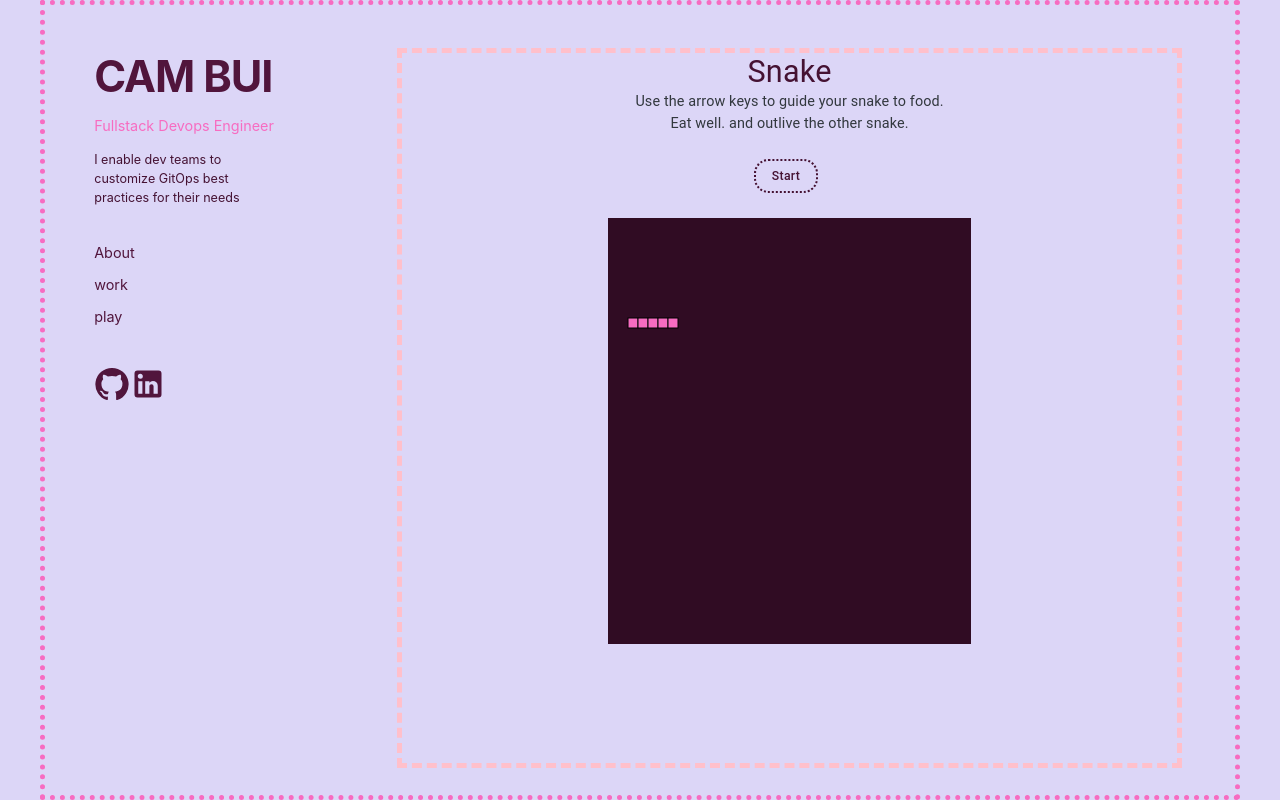
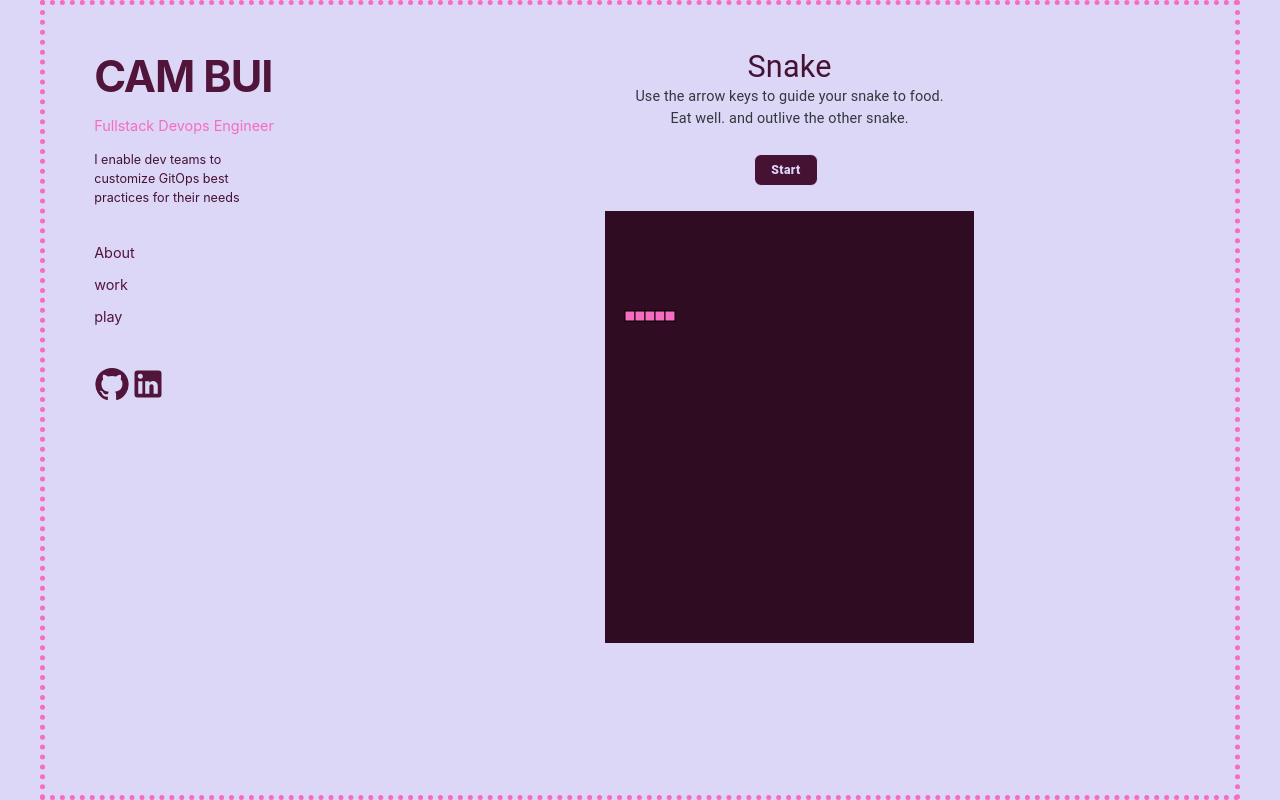
Before and after one commit to ncbui/portfolio, a React (Vite) app: page /play in a window 1280 px wide. Built offline with nearby package versions, Linux system fonts and the light colour scheme.

Commit message:
Update how buttons and Container for play looks

```diff
--- a/src/pages/Play.jsx
+++ b/src/pages/Play.jsx
@@ -10,8 +10,8 @@ export default function Play() {
         display:'flex',
         flexDirection:'column',
         alignItems: 'center',
-        border: '5px dashed',
-        borderColor: 'pink',
+        // border: '5px dashed',
+        // borderColor: 'pink',
         height: '90%',
         }}>
         <Typography level="h4" variant="h4" sx={{color: theme.palette.primary.main, alignSelf:'center', '@media (max-width: 780px)' : {width:'20vw'}}}>
--- a/src/template/theme.js
+++ b/src/template/theme.js
@@ -69,14 +69,15 @@ export const global = {
 export const BootstrapButton = styled(Button)({
   textTransform: 'none',
   fontSize: '85%',
+  fontWeight: '900',
   padding: '6px 12px',
-  border: '2px dotted',
-  borderRadius: '1rem',
+  border: '1px solid',
+  borderRadius: '.5rem',
   marginRight: '.5rem',
-  borderColor: theme.palette.primary.main,
-  color: theme.palette.primary.main,
+  backgroundColor: theme.palette.primary.main,
+  color: theme.palette.primary.light,
   lineHeight: 1.5,
-  backgroundColor: 'inherit',
+  // backgroundColor: 'inherit',
   '&:hover': {
     // backgroundColor: theme.palette.primary.bright,
     backgroundColor: 'goldenrod',
@@ -84,9 +85,10 @@ export const BootstrapButton = styled(Button)({
   },
   '&:active': {
     boxShadow: 'none',
+    borderColor:'goldenrod',
   },
   '&:focus': {
-    boxShadow: '0 0 0 0.2rem rgba(0,123,255,.5)',
+    boxShadow: `0rem 0rem 0.5rem 0.2rem ${shades.primary[200] }`,
   },
 });
 
```
